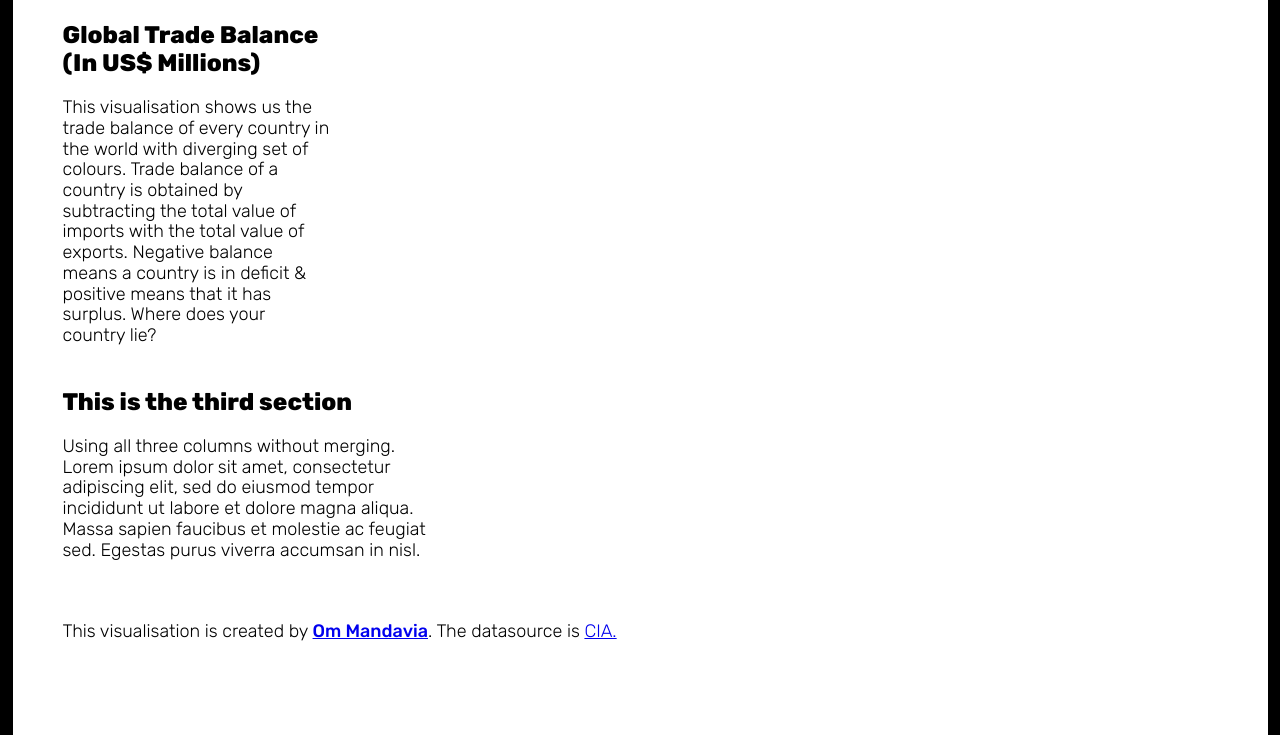
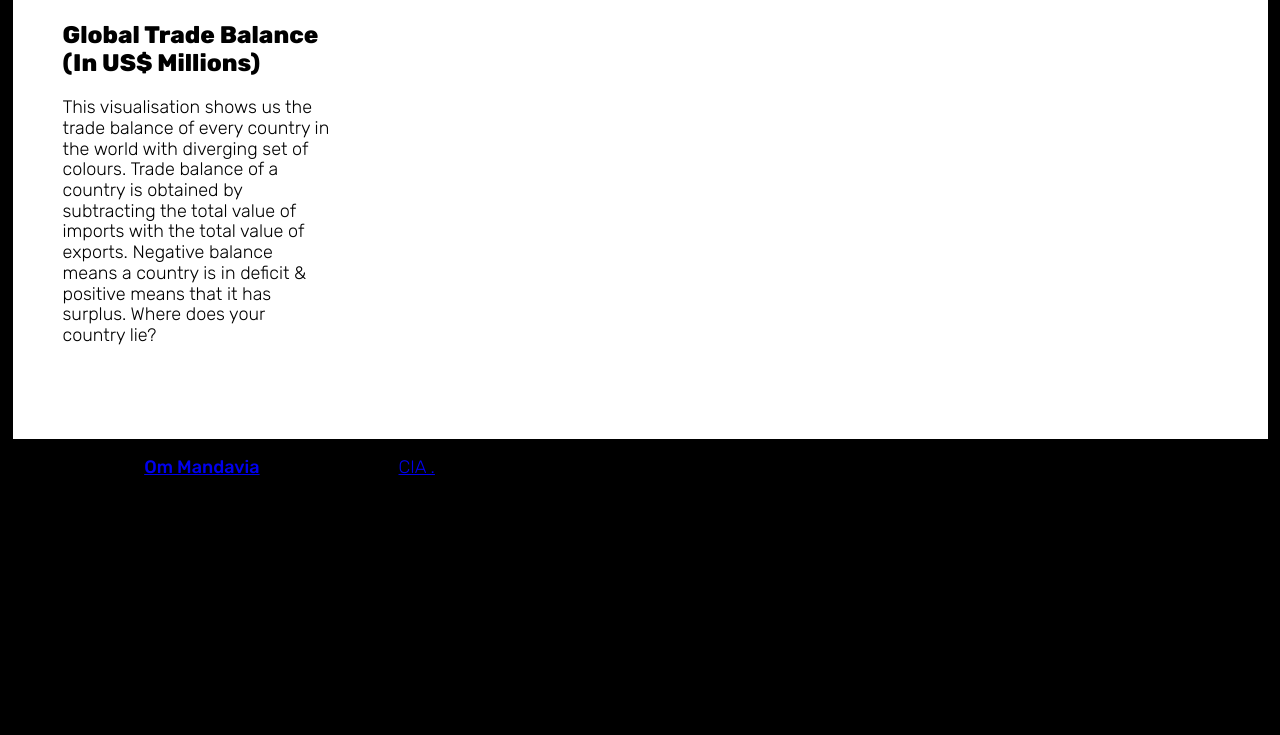
Before and after one commit to OmMandavia/FIT3179_HW, a plain HTML site: page index.html in a window 1280 px wide. Shown: the part 501-1236 px from the top of the page. After the commit the page ends 1021 px from the top, so only its background shows below. Drawn offline with nearby package versions, Linux system fonts and the light colour scheme; a script that the page names is missing.

Commit message:
Cleared & Improved Layout

```diff
--- a/index.html
+++ b/index.html
@@ -97,27 +97,12 @@
     </div>
     <!-- end pure grid group -->
 
-    <!-- pure grid group -->
-    <div class="pure-g">
-      <div class="pure-u-1-3">
-        <div class="description description-left">
-          <h2>This is the third section</h2>
-          <p>Using all three columns without merging. Lorem ipsum dolor sit amet, consectetur adipiscing elit, sed do eiusmod tempor incididunt ut labore et dolore magna aliqua. Massa sapien faucibus et molestie ac feugiat sed. Egestas purus viverra accumsan in nisl.</p>
-        </div>
-      </div>
-      <div class="pure-u-1-3">
-        <div id="vis4"  class="vis-container"></div>
-      </div>
-      <div class="pure-u-1-3">
-        <div id="vis3"  class="vis-container"></div>
-      </div>
-
     </div>
     <!-- end pure grid group -->
 
     <div class="pure-g">
       <div class="pure-u-1-1 small-font">
-        <p>This visualisation is created by <a href="https://github.com/OmMandavia" target="_blank"><b>Om Mandavia</b></a>. The datasource is <a href="https://www.cia.gov/library/publications/the-world-factbook/rankorder/2087rank.html" target="_blank">CIA</href>.</p>
+        <p>A visualisation by <a href="https://github.com/OmMandavia" target="_blank"><b>Om Mandavia</b></a>. The datasource <a href="https://www.cia.gov/library/publications/the-world-factbook/rankorder/2087rank.html" target="_blank">CIA</href> .</p>
       </div>
     </div>
 
```
